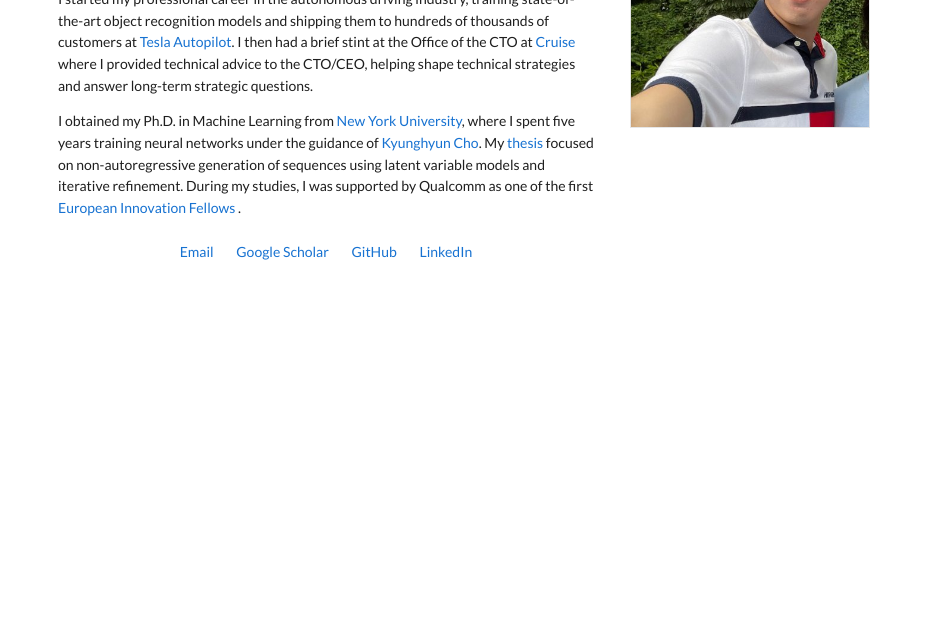
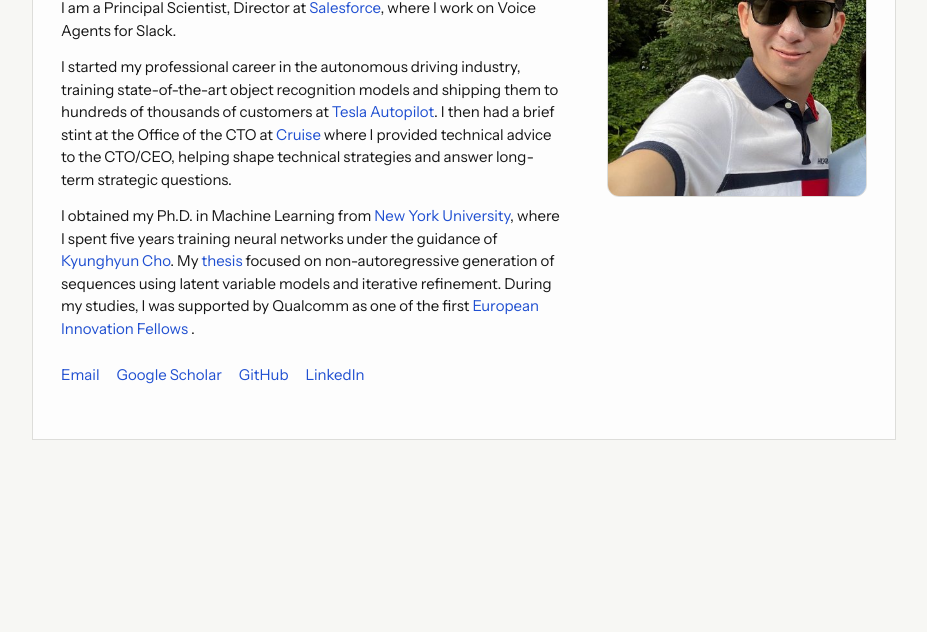
Before and after one commit to jaseleephd/jaseleephd.github.io, a plain HTML site: page index.html in a window 1280 px wide. Shown: the part 168-800 px from the top of the page, without its empty margins (176-1103 px from the left). Drawn offline with Linux system fonts and the light colour scheme.

Commit message:
Modernize homepage styling

```diff
--- a/index.html
+++ b/index.html
@@ -12,17 +12,18 @@
     <link rel="preconnect" href="https://fonts.googleapis.com">
     <link rel="preconnect" href="https://fonts.gstatic.com" crossorigin>
     <link
-      href="https://fonts.googleapis.com/css2?family=Lato:wght@400;700&display=swap"
+      href="https://fonts.googleapis.com/css2?family=Instrument+Sans:wght@400;500;600&display=swap"
       rel="stylesheet"
     >
     <style>
       :root {
-        --text: #1f1f1f;
-        --muted: #666;
-        --link: #1772d1;
-        --link-hover: #f09227;
-        --line: #e6e6e6;
-        --bg: #fff;
+        --text: #161616;
+        --muted: #5f5f5f;
+        --link: #1f4fd1;
+        --link-hover: #12389c;
+        --line: #ddddda;
+        --bg: #f7f7f4;
+        --surface: rgba(255, 255, 255, 0.82);
       }
 
       * {
@@ -31,9 +32,9 @@
 
       body {
         margin: 0;
-        font-family: "Lato", Verdana, Helvetica, sans-serif;
-        font-size: 14px;
-        line-height: 1.55;
+        font-family: "Instrument Sans", "Segoe UI", sans-serif;
+        font-size: 15px;
+        line-height: 1.5;
         color: var(--text);
         background: var(--bg);
       }
@@ -41,6 +42,7 @@
       a {
         color: var(--link);
         text-decoration: none;
+        transition: color 140ms ease, border-color 140ms ease;
       }
 
       a:hover,
@@ -49,43 +51,59 @@
       }
 
       main {
-        width: min(100%, 860px);
+        width: min(100%, 920px);
         margin: 0 auto;
-        padding: 56px 24px 72px;
+        padding: 72px 28px 88px;
       }
 
       .intro {
         display: grid;
-        grid-template-columns: minmax(0, 1fr) 240px;
-        gap: 36px;
+        grid-template-columns: minmax(0, 1fr) 260px;
+        gap: 44px;
         align-items: start;
+        padding: 28px;
+        border: 1px solid var(--line);
+        background: var(--surface);
       }
 
       h1 {
         margin: 0 0 18px;
-        font-size: 42px;
-        font-weight: 400;
-        line-height: 1.1;
-        text-align: center;
+        font-size: 46px;
+        font-weight: 500;
+        line-height: 1;
+        letter-spacing: -0.04em;
       }
 
       p {
         margin: 0 0 14px;
+        max-width: 62ch;
       }
 
       .links {
-        margin-top: 22px;
-        text-align: center;
+        margin-top: 24px;
       }
 
       .links a {
         display: inline-block;
-        margin: 0 10px;
+        margin: 0 14px 8px 0;
+        padding-bottom: 1px;
+        border-bottom: 1px solid transparent;
+      }
+
+      .links a:hover,
+      .links a:focus {
+        border-color: currentColor;
       }
 
       .photo {
         width: 100%;
         border: 1px solid var(--line);
+        border-radius: 12px;
+        display: block;
+      }
+
+      .photo-wrap {
+        padding-top: 4px;
       }
 
       .note {
@@ -94,27 +112,30 @@
 
       @media (max-width: 720px) {
         main {
-          padding: 32px 20px 48px;
+          padding: 28px 18px 40px;
         }
 
         .intro {
           grid-template-columns: 1fr;
           gap: 24px;
+          padding: 20px;
         }
 
         .photo-wrap {
-          max-width: 240px;
+          max-width: 220px;
           margin: 0 auto;
           order: -1;
+          padding-top: 0;
         }
 
         h1 {
-          font-size: 34px;
+          font-size: 36px;
           margin-bottom: 20px;
+          text-align: center;
         }
 
         .links a {
-          margin: 0 8px 8px;
+          margin: 0 12px 8px 0;
         }
       }
     </style>
```
